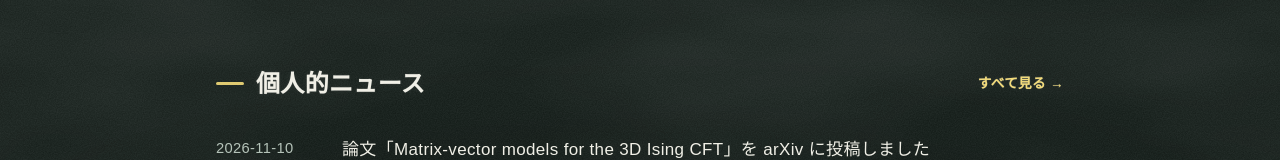
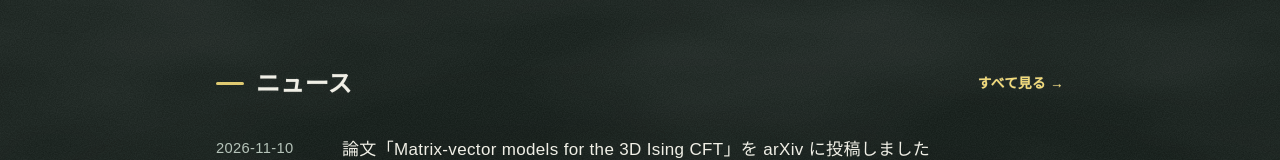
Before and after one commit to kmizohata/kmizohata.github.io, a plain HTML site: page index.html in a window 1280 px wide. Shown: the part 457-617 px from the top of the page. Drawn offline with Linux system fonts and the light colour scheme; a web font is replaced by a local one.

Commit message:
誤字を修正

```diff
--- a/index.html
+++ b/index.html
@@ -80,7 +80,7 @@
     </div>
 
     <section id="news">
-        <h2><span lang="ja">個人的ニュース</span><span lang="en">News</span><a class="more" href="news.html"><span lang="ja">すべて見る →</span><span lang="en">See all →</span></a></h2>
+        <h2><span lang="ja">ニュース</span><span lang="en">News</span><a class="more" href="news.html"><span lang="ja">すべて見る →</span><span lang="en">See all →</span></a></h2>
         <ul class="news" data-recent-from="news.html" data-recent-select="ul.news > li" data-count="5" data-recent-error>
         </ul>
     </section>
```
